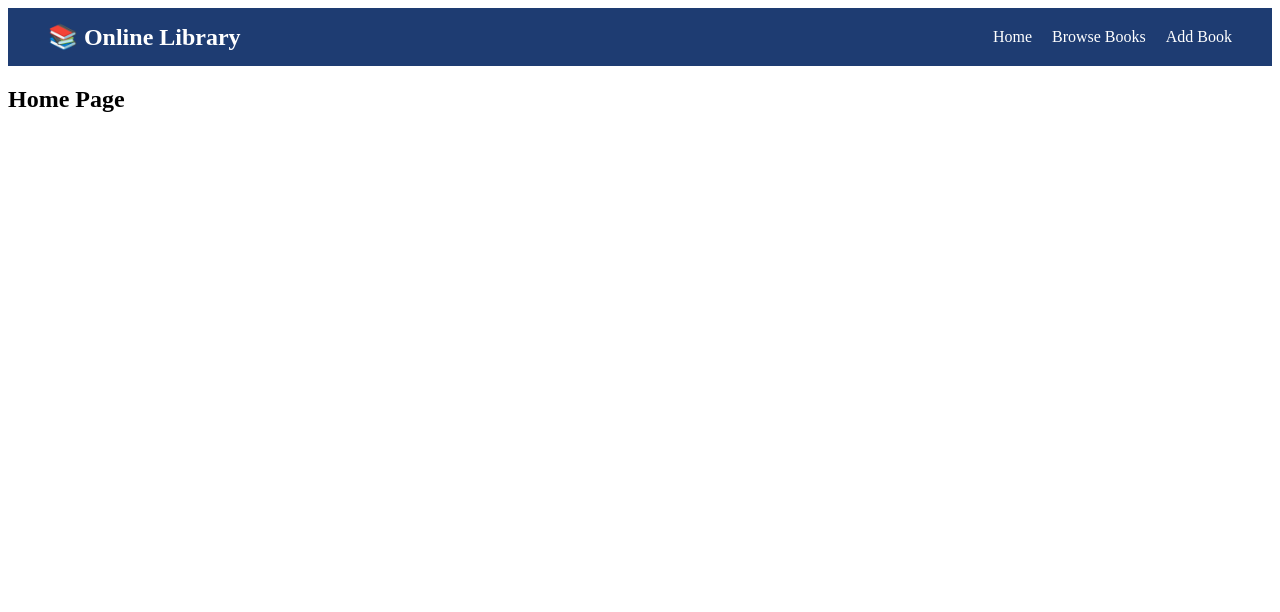
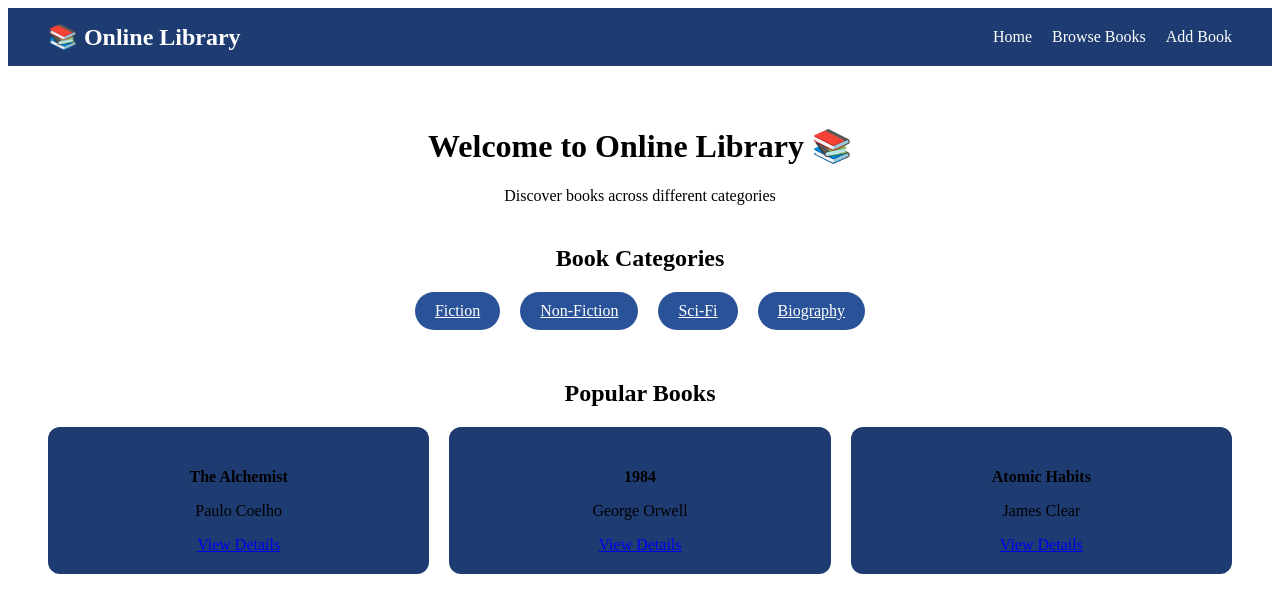
Before and after one commit to lohithkumark/online_library_system, a React (Vite) app in the folder online-library/: page / in a window 1280 px wide. Shown: the top 612 px of the page. Built offline with nearby package versions, Linux system fonts and the light colour scheme.

Commit message:
Implemented Home page with categories and popular books section

```diff
--- /dev/null
+++ b/online-library/src/pages/Home.css
@@ -0,0 +1,55 @@
+.home-container {
+  padding: 40px;
+  text-align: center;
+}
+
+.categories {
+  margin: 40px 0;
+}
+
+.category-list {
+  display: flex;
+  justify-content: center;
+  gap: 20px;
+  margin-top: 20px;
+}
+
+.category-item {
+  padding: 10px 20px;
+  background: #2a5298;
+  color: white;
+  border-radius: 20px;
+  cursor: pointer;
+  transition: 0.3s ease;
+}
+
+.category-item:hover {
+  background: #ff9800;
+}
+
+.popular-section {
+  margin-top: 50px;
+}
+
+.book-grid {
+  display: grid;
+  grid-template-columns: repeat(auto-fit, minmax(220px, 1fr));
+  gap: 20px;
+  margin-top: 20px;
+}
+
+.book-card {
+  background: #1e3c72;
+  padding: 20px;
+  border-radius: 12px;
+  transition: 0.3s ease;
+}
+
+.book-card:hover {
+  transform: translateY(-8px);
+  background: #2a5298;
+}
+
+.book-card h4 {
+  margin-bottom: 10px;
+}
--- a/online-library/src/pages/Home.jsx
+++ b/online-library/src/pages/Home.jsx
@@ -1,5 +1,51 @@
+import "./Home.css";
+import { Link } from "react-router-dom";
+
 function Home() {
-  return <h2>Home Page</h2>;
+  const categories = ["Fiction", "Non-Fiction", "Sci-Fi", "Biography"];
+
+  const popularBooks = [
+    { id: 1, title: "The Alchemist", author: "Paulo Coelho" },
+    { id: 2, title: "1984", author: "George Orwell" },
+    { id: 3, title: "Atomic Habits", author: "James Clear" }
+  ];
+
+  return (
+    <div className="home-container">
+      <h1>Welcome to Online Library 📚</h1>
+      <p>Discover books across different categories</p>
+
+      {/* Categories Section */}
+      <div className="categories">
+        <h2>Book Categories</h2>
+        <div className="category-list">
+          {categories.map((category, index) => (
+            <Link
+              key={index}
+              to={`/books/${category}`}
+              className="category-item"
+            >
+              {category}
+            </Link>
+          ))}
+        </div>
+      </div>
+
+      {/* Popular Books Section */}
+      <div className="popular-section">
+        <h2>Popular Books</h2>
+        <div className="book-grid">
+          {popularBooks.map((book) => (
+            <div key={book.id} className="book-card">
+              <h4>{book.title}</h4>
+              <p>{book.author}</p>
+              <Link to={`/book/${book.id}`}>View Details</Link>
+            </div>
+          ))}
+        </div>
+      </div>
+    </div>
+  );
 }
 
 export default Home;
```
